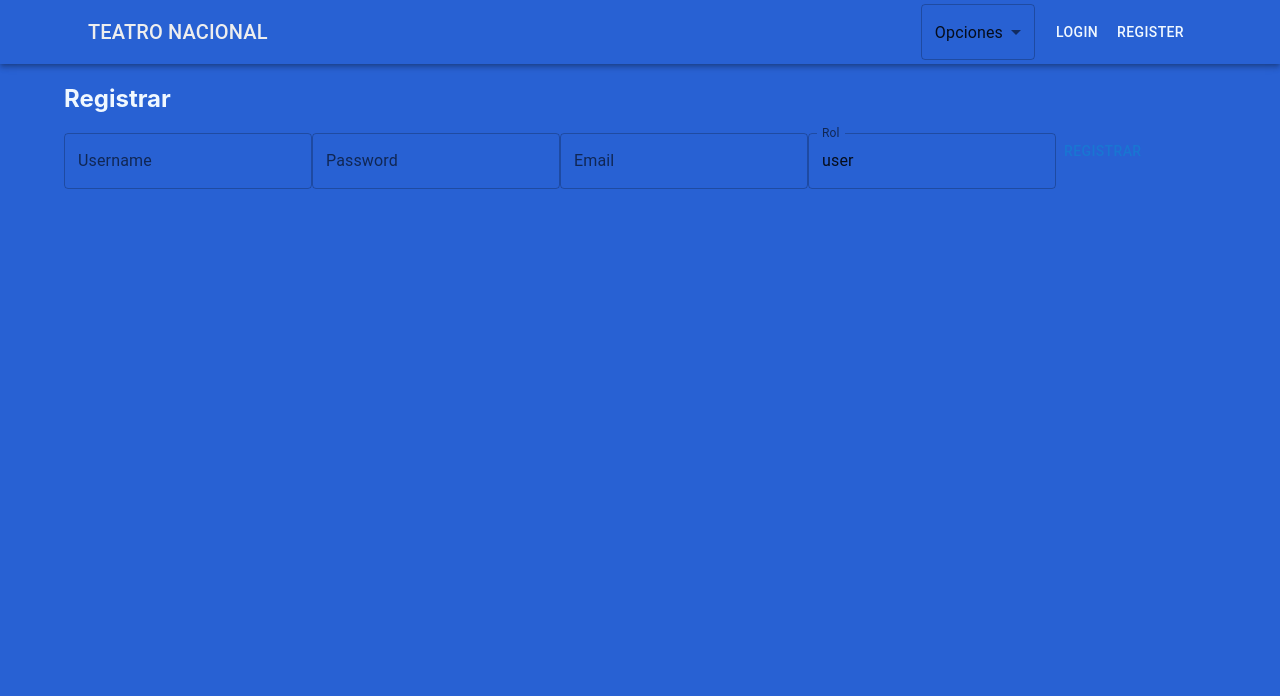
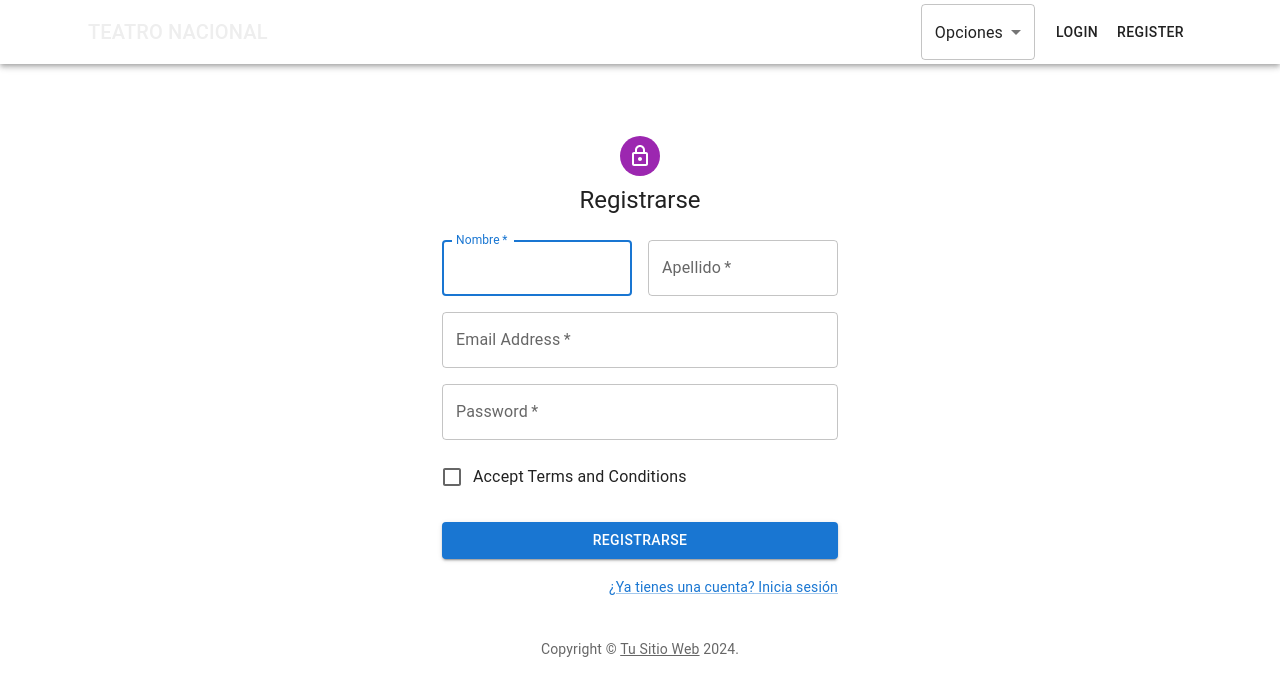
Before and after one commit to AcidSugar27/teatro-nacional, a React (Create React App) app in the folder client/: page /register in a window 1280 px wide. Shown: the top 696 px of the page. Built offline with nearby package versions, Linux system fonts and the light colour scheme.

Commit message:
cambios en el formulario del login (nombres, apellidos y estilos).

```diff
--- a/client/src/components/auth/login.js
+++ b/client/src/components/auth/login.js
@@ -1,10 +1,15 @@
 import React, { useState } from 'react';
-import { Button, TextField } from '@mui/material';
+import { Avatar, Button, CssBaseline, TextField, Box, Grid, Typography, Container } from '@mui/material';
+import LockOutlinedIcon from '@mui/icons-material/LockOutlined';
+import { createTheme, ThemeProvider } from '@mui/material/styles';
 import { useNavigate } from 'react-router-dom';
 
+const defaultTheme = createTheme();
+
 const Login = () => {
-    const [username, setUsername] = useState('');
+    const [email, setEmail] = useState('');
     const [password, setPassword] = useState('');
+    const [error, setError] = useState('');
     const navigate = useNavigate();
 
     const handleLogin = async () => {
@@ -14,7 +19,7 @@ const Login = () => {
                 headers: {
                     'Content-Type': 'application/json'
                 },
-                body: JSON.stringify({ username, password })
+                body: JSON.stringify({ email, password })
             });
             const data = await res.json();
             if (res.ok) {
@@ -27,24 +32,69 @@ const Login = () => {
             console.error('Error de red:', error);
         }
     };
-
     return (
-        <div>
-            <h2>Login</h2>
+        <ThemeProvider theme={defaultTheme}>
+          <Container component="main" maxWidth="xs">
+            <CssBaseline />
+            <Box
+              sx={{
+                marginTop: 8,
+                display: 'flex',
+                flexDirection: 'column',
+                alignItems: 'center',
+              }}
+            >
+              <Avatar sx={{ m: 1, bgcolor: 'secondary.main' }}>
+                <LockOutlinedIcon />
+              </Avatar>
+              <Typography component="h1" variant="h5">
+                Registrarse
+              </Typography>
+              <Box component="form" noValidate onSubmit={handleLogin} sx={{ mt: 3 }}>
                 <TextField
-                label="Username"
-                value={username}
-                onChange={(e) => setUsername(e.target.value)}
+                  margin="normal"
+                  required
+                  fullWidth
+                  id="email"
+                  label="Email Address"
+                  name="email"
+                  autoComplete="email"
+                  value={email}
+                  onChange={(e) => setEmail(e.target.value)}
+                  autoFocus
                 />
                 <TextField
+                  margin="normal"
+                  required
+                  fullWidth
+                  name="password"
+                  label="Contraseña"
                   type="password"
-                label="Password"
+                  id="password"
+                  autoComplete="new-password"
                   value={password}
                   onChange={(e) => setPassword(e.target.value)}
                 />
-            <Button onClick={handleLogin}>Login</Button>
-        </div>
+                {error && <Typography color="error" align="center">{error}</Typography>}
+                <Button
+                  type="submit"
+                  fullWidth
+                  variant="contained"
+                  sx={{ mt: 3, mb: 2 }}
+                >
+                  Loguearse
+                </Button>
+                <Grid container justifyContent="flex-end">
+                  <Grid item>
+                    <Button variant="text" onClick={() => navigate('/register')}>
+                      ¿Ya tienes una cuenta? Inicia sesión
+                    </Button>
+                  </Grid>
+                </Grid>
+              </Box>
+            </Box>
+          </Container>
+        </ThemeProvider>
       );
-};
-
+    }
 export default Login;
--- a/client/src/components/auth/registrar.js
+++ b/client/src/components/auth/registrar.js
@@ -1,9 +1,17 @@
-import React, { useState } from 'react';
-import { Button, TextField } from '@mui/material';
+import * as React from 'react';
+import { useState } from 'react';
+import { Avatar, Button, CssBaseline, TextField, FormControlLabel, Checkbox, Link, Paper, Box, Grid, Typography, Container } from '@mui/material';
+import LockOutlinedIcon from '@mui/icons-material/LockOutlined';
+import { createTheme, ThemeProvider } from '@mui/material/styles';
 import { useNavigate } from 'react-router-dom';
 
+
+
+const defaultTheme = createTheme();
+
 const Registrar = () => {
-    const [username, setUsername] = useState('');
+    const [nombre, setNombre] = useState('');
+    const [apellido, setApellido] = useState('');
     const [password, setPassword] = useState('');
     const [email, setEmail] = useState('');
     const [rol, setRol] = useState('user');
@@ -12,7 +20,7 @@ const Registrar = () => {
 
     const handleRegister = async () => {
         try {
-            if (!username || !password || !email) {
+            if (!nombre || !apellido || !password || !email) {
                 setError('Please fill in all fields');
                 return;
             }
@@ -22,7 +30,7 @@ const Registrar = () => {
                 headers: {
                     'Content-Type': 'application/json'
                 },
-                body: JSON.stringify({ username, password, email, rol })
+                body: JSON.stringify({ nombre, apellido, password, email, rol })
             });
             const data = await response.json();
             if (response.ok) {
@@ -37,33 +45,111 @@ const Registrar = () => {
     };
 
     return (
-        <div>
-            <h2>Registrar</h2>
+        <ThemeProvider theme={defaultTheme}>
+          <Container component="main" maxWidth="xs">
+            <CssBaseline />
+            <Box
+              sx={{
+                marginTop: 8,
+                display: 'flex',
+                flexDirection: 'column',
+                alignItems: 'center',
+              }}
+            >
+              <Avatar sx={{ m: 1, bgcolor: 'secondary.main' }}>
+                <LockOutlinedIcon />
+              </Avatar>
+              <Typography component="h1" variant="h5">
+                Registrarse
+              </Typography>
+              <Box component="form" noValidate onSubmit={handleRegister} sx={{ mt: 3 }}>
+                <Grid container spacing={2}>
+                  <Grid item xs={12} sm={6}>
                     <TextField
-                label="Username"
-                value={username}
-                onChange={(e) => setUsername(e.target.value)}
+                      autoComplete="given-name"
+                      name="nombre"
+                      required
+                      fullWidth
+                      id="nombre"
+                      label="Nombre"
+                      autoFocus
+                      value={nombre}
+                      onChange={(e) => setNombre(e.target.value)}
                     />
+                  </Grid>
+                  <Grid item xs={12} sm={6}>
                     <TextField
+                      required
+                      fullWidth
+                      id="apellido"
+                      label="Apellido"
+                      name="apellido"
+                      autoComplete="family-name"
+                      value={apellido}
+                      onChange={(e) => setApellido(e.target.value)}
+                    />
+                  </Grid>
+                  <Grid item xs={12}>
+                    <TextField
+                      required
+                      fullWidth
+                      id="email"
+                      label="Email Address"
+                      name="email"
+                      autoComplete="email"
+                      value={email}
+                      onChange={(e) => setEmail(e.target.value)}
+                    />
+                  </Grid>
+                  <Grid item xs={12}>
+                    <TextField
+                      required
+                      fullWidth
+                      name="password"
+                      label="Password"
                       type="password"
-                label="Password"
+                      id="password"
+                      autoComplete="new-password"
                       value={password}
                       onChange={(e) => setPassword(e.target.value)}
                     />
-            <TextField
-                label="Email"
-                value={email}
-                onChange={(e) => setEmail(e.target.value)}
+                  </Grid>
+                  <Grid item xs={12}>
+                    <FormControlLabel
+                      control={<Checkbox value={rol} color="primary" />}
+                      label="Accept Terms and Conditions"
                     />
-            <TextField
-                label="Rol"
-                value={rol}
-                onChange={(e) => setRol(e.target.value)}
-            />
-            <Button onClick={handleRegister}>Registrar</Button>
-            {error && <p style={{ color: 'red' }}>{error}</p>}
-        </div>
+                  </Grid>
+                </Grid>
+                <Button
+                  type="submit"
+                  fullWidth
+                  variant="contained"
+                  sx={{ mt: 3, mb: 2 }}
+                >
+                  Registrarse
+                </Button>
+                {error && <Typography color="error" align="center">{error}</Typography>}
+                <Grid container justifyContent="flex-end">
+                  <Grid item>
+                    <Link href="#" variant="body2">
+                      ¿Ya tienes una cuenta? Inicia sesión
+                    </Link>
+                  </Grid>
+                </Grid>
+              </Box>
+            </Box>
+            <Typography variant="body2" color="text.secondary" align="center" sx={{ mt: 5 }}>
+              {'Copyright © '}
+              <Link color="inherit" href="https://mui.com/">
+                Tu Sitio Web
+              </Link>{' '}
+              {new Date().getFullYear()}
+              {'.'}
+            </Typography>
+          </Container>
+        </ThemeProvider>
       );
-};
+    }
 
 export default Registrar;
--- a/client/src/index.css
+++ b/client/src/index.css
@@ -1,3 +1,5 @@
+
+
 body {
   margin: 0;
   font-family: -apple-system, BlinkMacSystemFont, 'Segoe UI', 'Roboto', 'Oxygen',
--- /dev/null
+++ b/client/tailwind.config.js
@@ -0,0 +1,8 @@
+/** @type {import('tailwindcss').Config} */
+module.exports = {
+  content: [],
+  theme: {
+    extend: {},
+  },
+  plugins: [],
+}
```
Also changed, not shown: 1 other file (tests, documents, lock files or other folders). Lines whose indentation alone changed are shown as unchanged.
